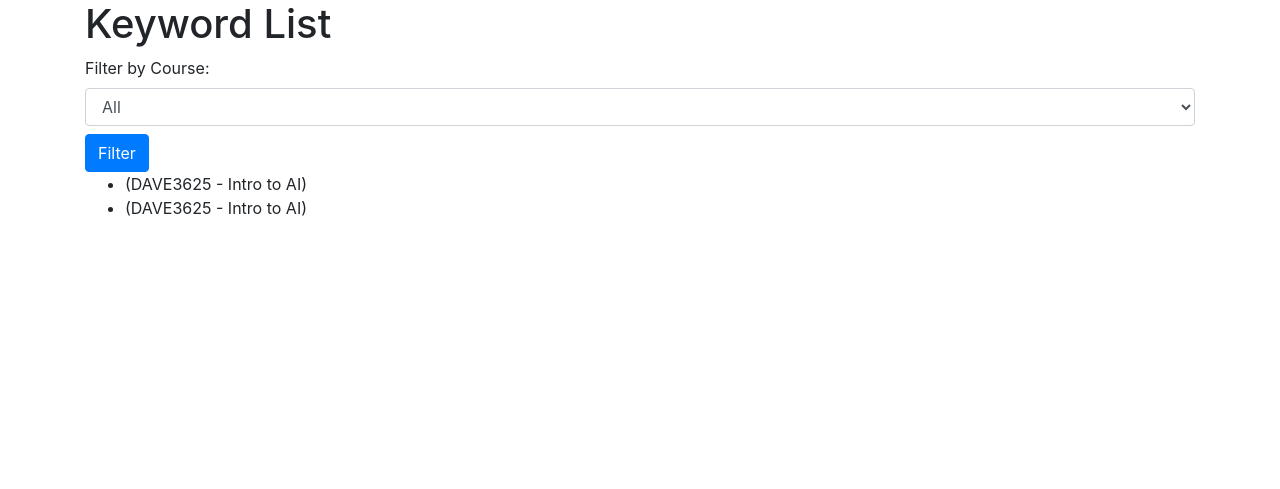
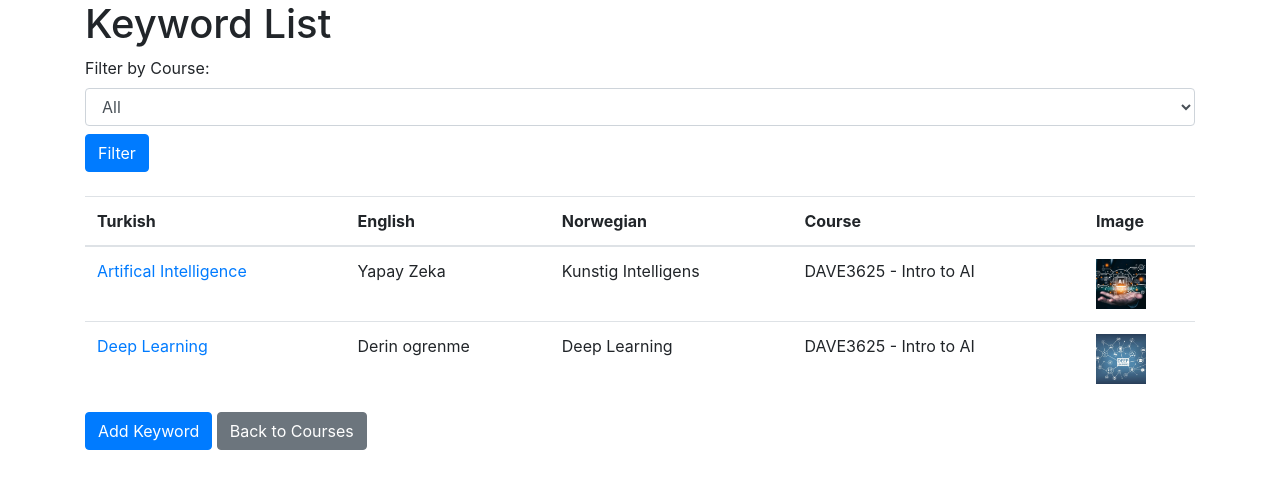
Before and after one commit to Arifozden/uniLife, a Django app: page /keywords/ in a window 1280 px wide. Shown: the top 489 px of the page. Run offline with Django 5.2, Linux system fonts and the light colour scheme; data comes from the database, SQL or seed files in the repository; both versions use the stored data as it was after the commit; some libraries are stand-ins or nearby versions.

Commit message:
detail pages added

```diff
--- a/uniLife/courses/templates/courses/keyword_list.html
+++ b/uniLife/courses/templates/courses/keyword_list.html
@@ -16,11 +16,42 @@
         </select>
         <button type="submit" class="btn btn-primary mt-2">Filter</button>
     </form>
-    <ul>
-        {% for keyword in keywords %}
-            <li>{{ keyword.word }} ({{ keyword.course.name }})</li>
-        {% empty %}
-            <p>No keywords available.</p>
-        {% endfor %}
-    </ul>
+
+    <table class="table mt-4">
+        <thead>
+            <tr>
+                <th>Turkish</th>
+                <th>English</th>
+                <th>Norwegian</th>
+                <th>Course</th>
+                <th>Image</th>
+            </tr>
+        </thead>
+        <tbody>
+            {% for keyword in keywords %}
+                <tr>
+                    <td><a href="{% url 'keyword_detail' keyword.id %}">{{ keyword.english }}</a></td>  <!-- İngilizce kelime, link olarak -->
+                    <td>{{ keyword.turkish }}</td>  <!-- Türkçe kelime -->
+                    <td>{{ keyword.norwegian }}</td>  <!-- Norveççe kelime -->
+                    <td>{{ keyword.course.name }}</td>  <!-- Dersin adı -->
+                    <td>
+                        {% if keyword.image %}
+                            <a href="{% url 'keyword_image_detail' keyword.id %}">
+                                <img src="{{ keyword.image.url }}" alt="Image" style="width: 50px; height: 50px; object-fit: cover;">
+                            </a>
+                        {% else %}
+                            No image
+                        {% endif %}
+                    </td>  <!-- Resim -->
+                </tr>
+            {% empty %}
+                <tr>
+                    <td colspan="5">No keywords available.</td>
+                </tr>
+            {% endfor %}
+        </tbody>
+    </table>
+
+    <a href="{% url 'keyword_create' %}" class="btn btn-primary">Add Keyword</a>
+    <a href="{% url 'index' %}" class="btn btn-secondary">Back to Courses</a>
 {% endblock %}
--- a/uniLife/courses/urls.py
+++ b/uniLife/courses/urls.py
@@ -14,4 +14,6 @@ urlpatterns = [
     path('keywords/', views.keyword_list, name='keyword_list'),  # Anahtar kelime listesi
     path('keyword/<int:pk>/edit/', views.keyword_edit, name='keyword_edit'),  # Kelime düzenleme
     path('keyword/<int:pk>/delete/', views.keyword_delete, name='keyword_delete'),  # Kelime silme
+    path('keyword/<int:pk>/', views.keyword_detail, name='keyword_detail'),  # Kelime detayı
+    path('keyword/<int:pk>/image/', views.keyword_image_detail, name='keyword_image_detail'),  # Kelime resmi
 ]
--- a/uniLife/courses/views.py
+++ b/uniLife/courses/views.py
@@ -82,3 +82,11 @@ def keyword_delete(request, pk):
         keyword.delete()
         return redirect('keyword_list')
     return render(request, 'courses/keyword_delete.html', {'keyword': keyword})
+
+def keyword_image_detail(request, pk):
+    keyword = get_object_or_404(Keyword, pk=pk)
+    return render(request, 'courses/keyword_image_detail.html', {'keyword': keyword})
+
+def keyword_detail(request, pk):
+    keyword = get_object_or_404(Keyword, pk=pk)
+    return render(request, 'courses/keyword_detail.html', {'keyword': keyword})
```
Also changed, not shown: uniLife/courses/templates/courses/keyword_detail.html (added, +14 -0 lines), uniLife/courses/templates/courses/keyword_image_detail.html (added, +15 -0 lines), uniLife/courses/static/images/deep.jpg (added), uniLife/db.sqlite3, uniLife/media/keyword_images/deep.jpg (added).
